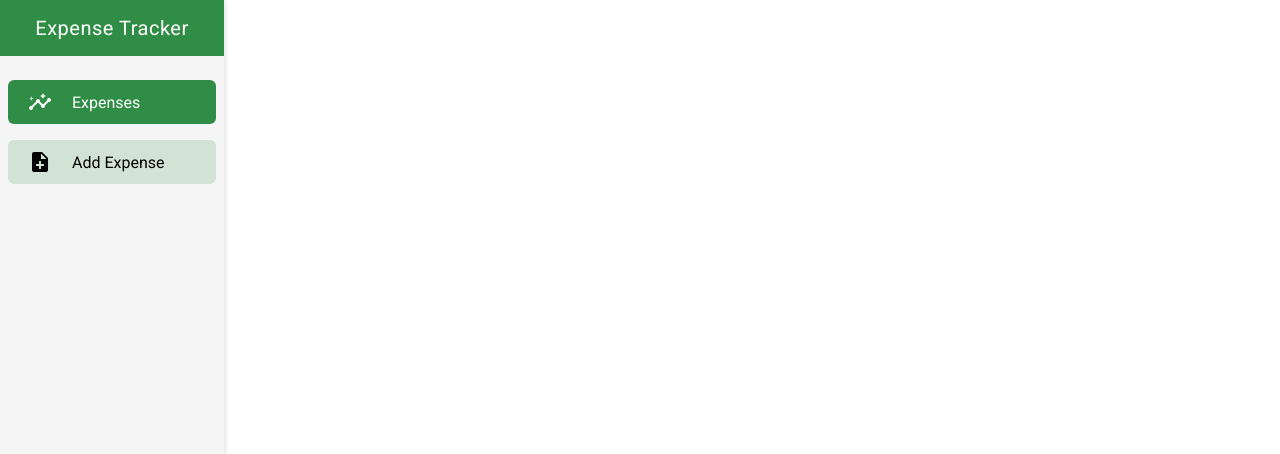
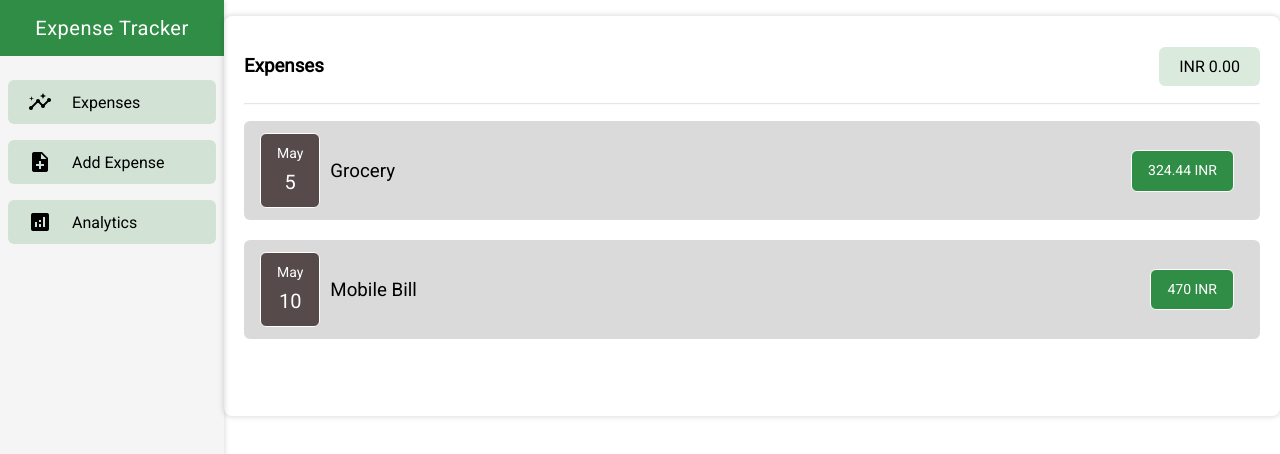
Before and after one commit to rahulgoyal8312/react-yt-tutorial-2021, a React (Create React App) app: page / in a window 1280 px wide. Shown: the top 454 px of the page. Built offline with nearby package versions, Linux system fonts and the light colour scheme.

Commit message:
Components added with Props & simplified structure

```diff
--- a/src/App.js
+++ b/src/App.js
@@ -1,41 +1,13 @@
+import SidebarComponent from "./components/Sidebar"
+import Expenses from "./pages/Expenses"
 
 function App() {
 
-  const sidebarList = [
-    {
-      name: "Expenses",
-      path: "/",
-      icon: "insights"
-    },
-    {
-      name: "Add Expense",
-      path: "/add",
-      icon: "note_add"
-    }
-  ]
-
   return (
     <div className="flexbox">
-      <div className="sidebar-container">
-        <div className="sidebar-container__brand">
-          Expense Tracker
-        </div>
-        <div className="sidebar-container__list">
-          <ul>
-            <li>
-              <a href={sidebarList[0].path} className="active">
-                <span className="material-icons">{sidebarList[0].icon}</span>
-                <span>{sidebarList[0].name}</span>
-              </a>
-            </li>
-            <li>
-              <a href={sidebarList[1].path}>
-                <span className="material-icons">{sidebarList[1].icon}</span>
-                <span>{sidebarList[1].name}</span>
-              </a>
-            </li>
-          </ul>
-        </div>
+      <SidebarComponent/>
+      <div className="layout-container">
+        <Expenses/>
       </div>
     </div>
   );
--- /dev/null
+++ b/src/components/ExpenseItem/index.js
@@ -0,0 +1,24 @@
+const ExpenseItem = ({ item, ...rest }) => {
+
+    const getMonthName = m => {
+        let month = ["January", "Feburary", "March", "April", "May", "June", "July", "August", "September", "October", "November", "December"]
+        return month[m]
+    }
+
+    return (
+        <li className="flexbox flexbox-justify-between">
+            <div className="flexbox">
+                <div className="flexbox flexbox-column flexbox-align-center date">
+                    <div className="month">{getMonthName(item.date.getMonth())}</div>
+                    <div className="day">{item.date.getDate()}</div>
+                </div>
+                <h3 className="title">{item.name}</h3>
+            </div>
+            <div className="flexbox flexbox-align-center">
+                <div className="pill">{item.amount} INR</div>
+            </div>
+        </li>
+    )
+}
+
+export default ExpenseItem
--- /dev/null
+++ b/src/components/Sidebar/SidebarListItem.js
@@ -0,0 +1,10 @@
+const SidebarListItem = ({ item, ...rest }) => (
+    <li>
+        <a href={item.path}>
+            <span className="material-icons">{item.icon}</span>
+            <span>{item.name}</span>
+        </a>
+    </li>
+)
+
+export default SidebarListItem
--- /dev/null
+++ b/src/components/Sidebar/index.js
@@ -0,0 +1,49 @@
+import React from "react"
+import SidebarListItem from "./SidebarListItem"
+
+function SidebarComponent() {
+
+    const sidebarList = [
+      {
+        name: "Expenses",
+        path: "/",
+        icon: "insights"
+      },
+      {
+        name: "Add Expense",
+        path: "/add",
+        icon: "note_add"
+      },
+      {
+        name: "Analytics",
+        path: "/analytics",
+        icon: "analytics"
+      }
+    ]
+
+    // const sidebarListItems = sidebarList.map((item, index) => (<SidebarListItem item={item}/>))
+
+    return (
+        <div className="sidebar-container">
+            <div className="sidebar-container__brand">
+                Expense Tracker
+            </div>
+            <div className="sidebar-container__list">
+                <ul>
+                    {/* <SidebarListItem item={sidebarList[0]}/>
+                    <SidebarListItem item={sidebarList[1]}/> */}
+                    {/* {sidebarListItems} */}
+                    {
+                        sidebarList.map((item, index) => {
+                            return(
+                                <SidebarListItem key={index} item={item}/>
+                            )
+                        })
+                    }
+                </ul>
+            </div>
+        </div>
+    )
+}
+
+export default SidebarComponent
--- a/src/index.js
+++ b/src/index.js
@@ -2,7 +2,8 @@ import ReactDOM from 'react-dom';
 import './styles/index.css';
 import App from './App';
 
-const element = <h1>Hello World, first Element Here!</h1>
+// const element = <h1>Hello World, first Element Here!</h1>
+// const element = <App/>
 
 ReactDOM.render(<App />, document.getElementById('root'));
 // ReactDOM.render(element, document.getElementById('root'));
--- /dev/null
+++ b/src/pages/Expenses/index.js
@@ -0,0 +1,42 @@
+import ExpenseItem from "../../components/ExpenseItem"
+
+const Expenses = () => {
+
+    let expenseList = [
+        {
+            id: 1,
+            name: "Grocery",
+            amount: 324.44,
+            date: new Date(2021, 4, 5),
+            description: ""
+        },
+        {
+            id: 2,
+            name: "Mobile Bill",
+            amount: 470,
+            date: new Date(2021, 4, 10),
+            description: ""
+        }
+    ]
+
+    return (
+        <div className="layout-container__wrapper">
+            <div className="flexbox flexbox-justify-between flexbox-align-baseline">
+                <h3>Expenses</h3>
+                <span className="pill info">INR 0.00</span>
+            </div>
+            <hr />
+            <div className="layout-container__expenses">
+                <ul>
+                    {
+                        expenseList && expenseList.length && expenseList.map((item, index) => {
+                            return (<ExpenseItem item={item} key={index}/>)
+                        })
+                    }
+                </ul>
+            </div>
+        </div>
+    )
+}
+
+export default Expenses
--- a/src/styles/index.css
+++ b/src/styles/index.css
@@ -80,4 +80,71 @@ body {
 .layout-container {
   position: relative;
   margin-left: 17.5%;
+  width: 100%;
 }
+
+.layout-container__wrapper {
+  position: relative;
+  margin: 16px 0;
+  padding: 20px 20px;
+  border-radius: 8px;
+  box-shadow: 0px 0px 4px 2px rgba(0, 0, 0, 0.1);
+  min-height: 400px;
+}
+
+.layout-container__wrapper hr {
+  opacity: 0.25;
+}
+
+.layout-container__expenses ul {
+  padding-left: 0;
+}
+
+.layout-container__expenses ul li {
+  padding: 12px 16px;
+  background-color: var(--grey-900);
+  margin-bottom: 20px;
+  border-radius: 6px;
+}
+
+.layout-container__expenses ul li .title {
+  color: var(--color-black);
+  align-self: center;
+  font-weight: 500;
+  padding: 0 10px;
+}
+
+.layout-container__expenses ul li .date,
+.layout-container__expenses ul li .pill {
+  background-color: var(--theme-dark-color);
+  padding: 8px 16px;
+  border: 1px solid var(--color-white);
+  font-size: 14px;
+  border-radius: 6px;
+  color: var(--color-white);
+  line-height: 1.67;
+}
+
+.layout-container__expenses ul li .date .day {
+  font-size: 20px;
+}
+
+.layout-container__expenses ul li .pill {
+  align-self: center;
+  background-color: var(--theme-color);
+  margin-right: 10px;
+}
+
+.layout-container__expenses ul li .material-icons {
+  font-size: 20px;
+  cursor: pointer;
+  padding: 0 4px;
+}
+
+.layout-container__expenses ul li .material-icons.edit {
+  color: var(--theme-dark-color);
+}
+
+.layout-container__expenses ul li .material-icons.delete {
+  color: rgb(136, 0, 0);
+}
```
Also changed, not shown: 1 other file (tests, documents, lock files or other folders).
